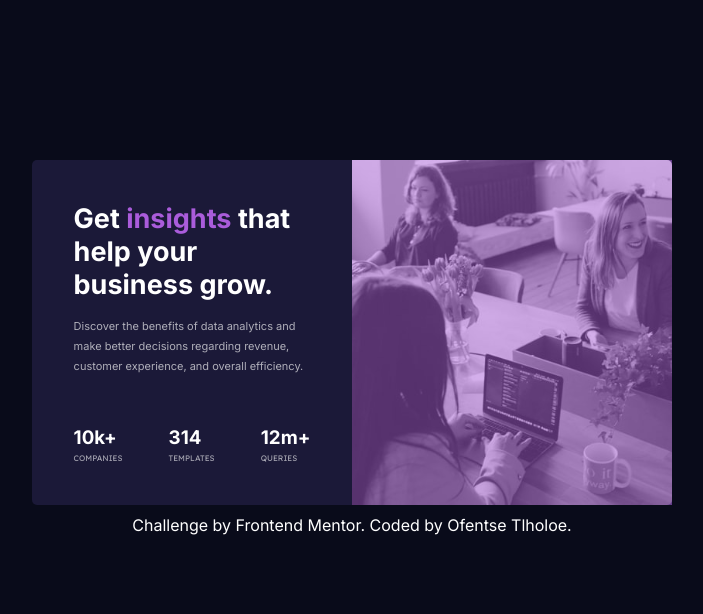
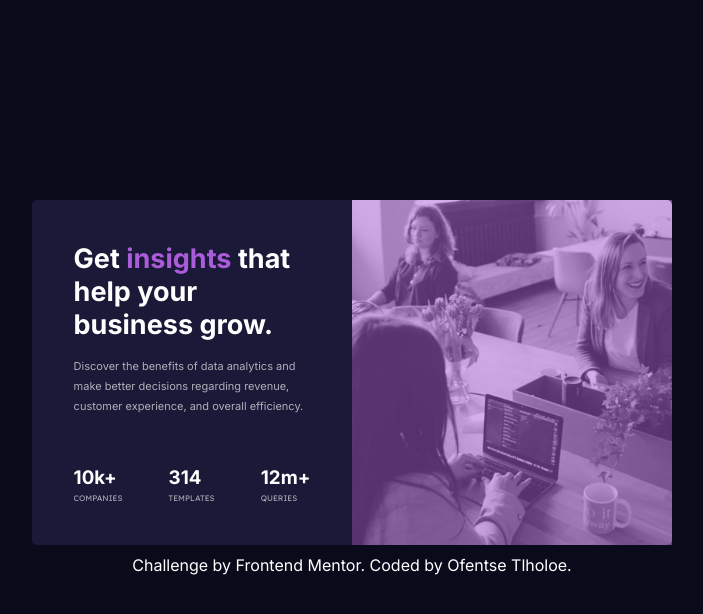
Before and after one commit to Ofentse-T/stats-preview-card-component-main, a plain HTML site: page index.html in a window 1280 px wide. Shown: the whole page, without its empty margins (288-991 px from the left). Drawn offline with Linux system fonts and the light colour scheme.

Commit message:
centered card a bit more

```diff
--- a/style.css
+++ b/style.css
@@ -10,7 +10,7 @@ body {
   min-height: 100vh;
   position: absolute;
   left: 50%;
-  top: 70%;
+  top: 75%;
   transform: translate(-50%, -50%);
   overflow: hidden;
   background-color: hsl(233, 47%, 7%);
```
